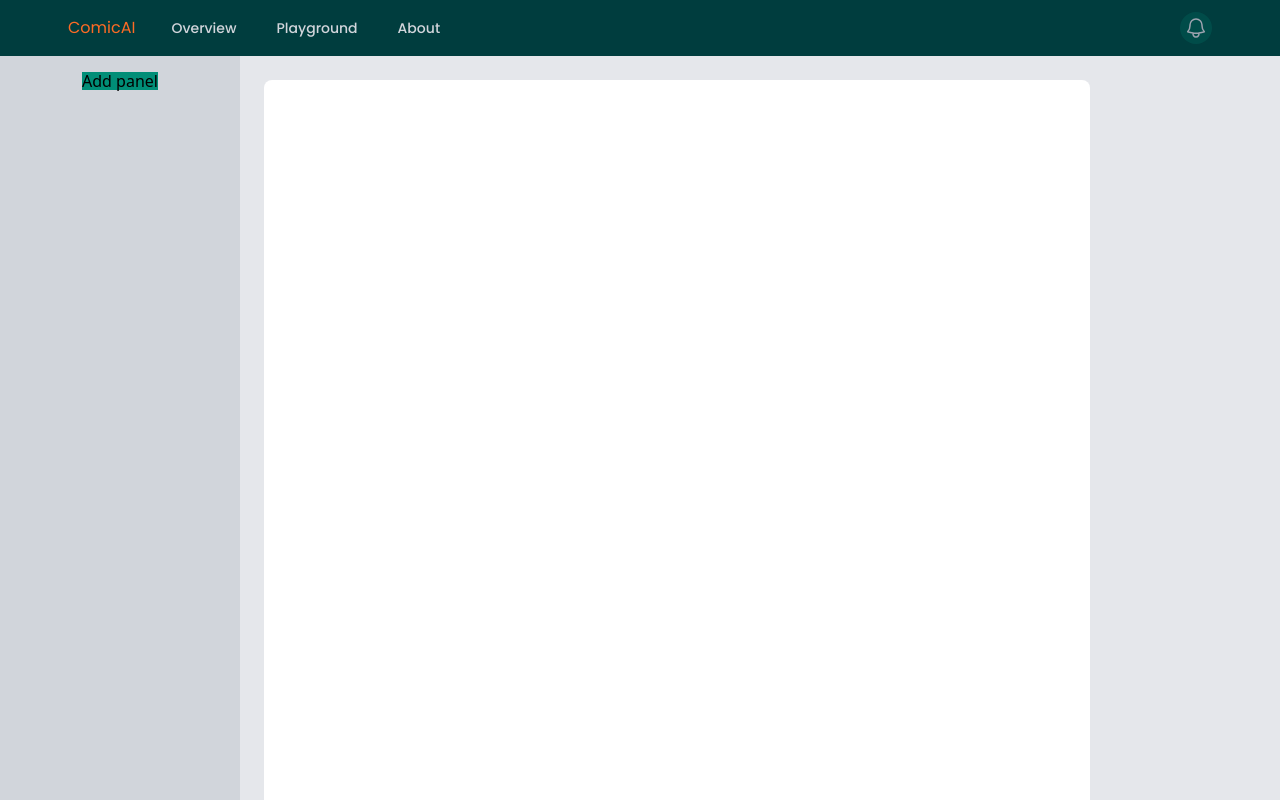
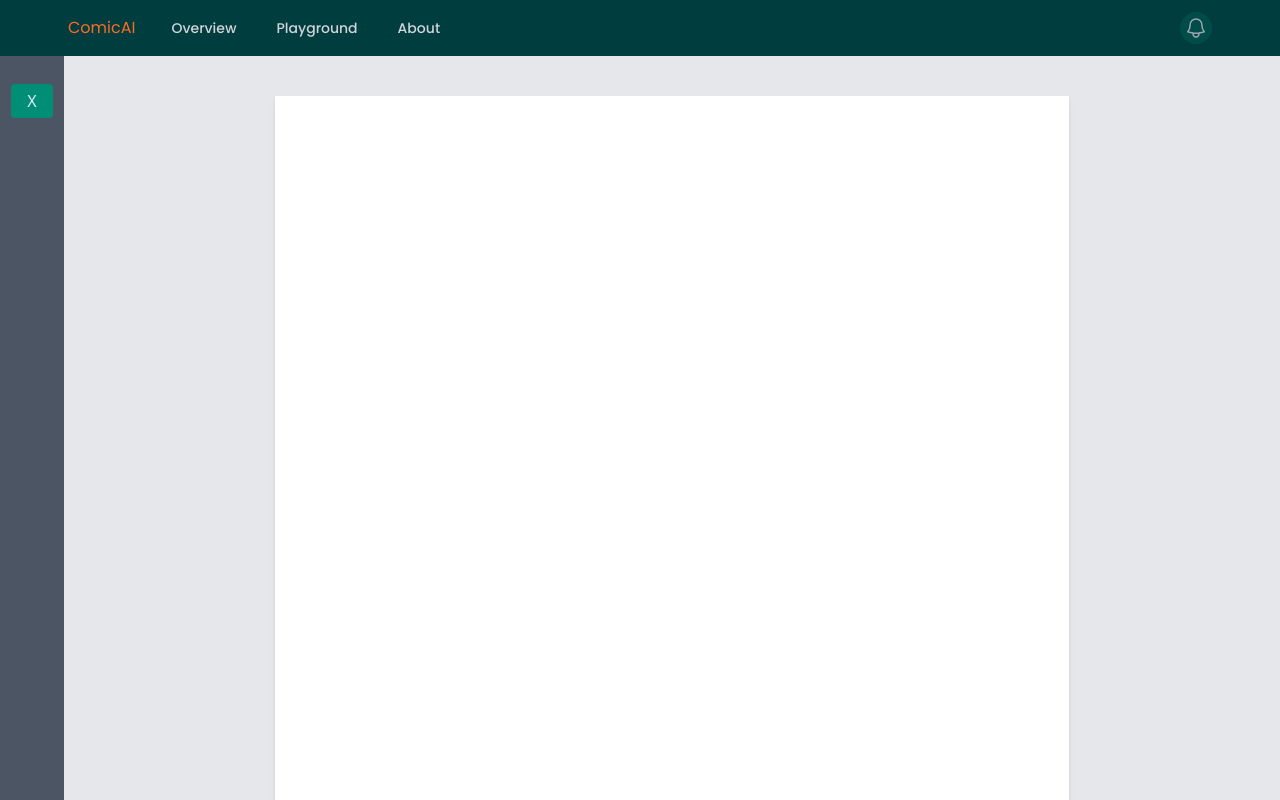
Before and after one commit to KaliKaloo/ComicPal, a React (Vite) app in the folder frontend-site/: page /CreateComicPage in a window 1280 px wide. Built offline with nearby package versions, Linux system fonts and the light colour scheme.

Commit message:
struggling

```diff
--- a/frontend-site/src/components/ui/SecondaryButton.jsx
+++ b/frontend-site/src/components/ui/SecondaryButton.jsx
@@ -2,7 +2,7 @@ import React from 'react'
 
 function SecondaryButton({styles, text, onClick}) {
   return (
-    <button type="button" onClick={onClick} className={`py-3 px-6 font-poppins font-medium text-[18px]  rounded-md ${styles}`}>
+    <button type="button" onClick={onClick} className={`py-3 px-6 font-poppins font-medium text-[18px] rounded-md ${styles}`}>
       {text}
     </button>
     )
--- a/frontend-site/src/pages/CreateComicPage/CreateComicPage.jsx
+++ b/frontend-site/src/pages/CreateComicPage/CreateComicPage.jsx
@@ -1,4 +1,4 @@
-import { useState } from "react";
+import { useEffect, useState } from "react";
 import MainLayout from "../../layout/MainLayout";
 import GeneratePanel from "./GeneratePanel";
 import "./CreateComicPage.css";
@@ -8,25 +8,52 @@ function CreateComicPage() {
   const [panelList, setPanelList] = useState([]);
 
   const onAddBtnClick = (event) => {
-    setPanelList(panelList.concat(<GeneratePanel />));
+    const newList = [...panelList]
+    console.log(newList.length);
+    setPanelList(newList.concat(<GeneratePanel deleteFunc={deletePanel} index={newList.length} />));
   };
+
+  const deletePanel = (i) => {
+    console.log(i)
+
+    const deleteP = [...panelList]
+    console.log(deleteP)
+    deleteP.filter((x, index) => index !== i);
+    // deleteP.splice(0,1)
+    setPanelList(deleteP);
+  };
+
+  useEffect(() => {
+
+  }, []);
 
   return (
     <MainLayout footer="noFooter">
-      <div className={` ${styles.flexStart} h-[calc(100vh-56px)] overflow-auto`}>
-        <div className="w-full flex flex-row ">
-          <div className={`flex-initial w-60 bg-gray-300 p-4 ${styles.flexStart}`}>
-              <button onClick={onAddBtnClick} className="bg-lightGreen">
-                Add panel
-              </button>
+      <div className="bg-gray-200 relative h-[calc(100vh-56px)] overflow-hidden flex">
+        <div
+          className={`sidebar bg-gray-600 text-blue-100 w-16 space-y-6 py-7 px-2 inset-y-0 left-0 relative ${styles.flexStart} `}
+        >
+          <div>
+            <button
+              onClick={onAddBtnClick}
+              className="bg-lightGreen block mb-4 py-2 px-4 rounded"
+            >
+              X
+            </button>
           </div>
+        </div>
+        <div
+          className={`flex justify-center flex-1 md:p-10 p:0 h-[calc(100vh-56px)] overflow-y-auto z-0`}
+        >
+          <div className="shadow-md bg-white md:w-[210mm] w-full h-[297mm] p-4">
 
-          <div className="flex-1 bg-gray-200 p-6 overflow-auto">
-            <div className="rounded-lg bg-white w-[826px] h-[1169px] p-4">
-              {panelList.map((component, index) => (
-                <div key={index}>{component}</div>
-              ))}
-            </div>
+
+            {panelList.map((Comp, index)=>(
+              <div className="absolute z-10" key={index}>
+                 {Comp}
+              </div>
+            ))}
+
           </div>
         </div>
       </div>
--- a/frontend-site/src/pages/CreateComicPage/GeneratePanel.jsx
+++ b/frontend-site/src/pages/CreateComicPage/GeneratePanel.jsx
@@ -1,45 +1,94 @@
 import { useState } from "react";
 import "./CreateComicPage.css";
-import MainButton from "../../components/ui/MainButton";
-import SecondaryButton from "../../components/ui/SecondaryButton";
+import {
+  ArrowRightCircleIcon,
+  TrashIcon,
+  PencilIcon,
+  CheckIcon,
+} from "@heroicons/react/24/outline";
 
-function GeneratePanel() {
+function modal(){
+  return(
+    <div>
+
+    </div>
+  )
+}
+
+function GeneratePanel({deleteFunc, index}) {
   const [prompt, setPrompt] = useState("");
   const [imageURL, setImageURL] = useState("");
+  const [panelClick, setPanelClick] = useState(true);
+  const [editMode, setEditMode] = useState(true);
 
-  const generateImage = async(e) => {
+  const generateImage = async (e) => {
     e.preventDefault();
-    const response = await fetch("http://localhost:3080/image",{
-      method:"POST",
-      headers:{
-        "Content-Type":"application/json"
+    const response = await fetch("http://localhost:3080/image", {
+      method: "POST",
+      headers: {
+        "Content-Type": "application/json",
       },
       body: JSON.stringify({
         prompt: prompt,
-      })
+      }),
     });
     const res = await response.json();
     setImageURL(res.url);
-  }
+  };
 
   return (
-    <div className="grid grid-cols-1 bg-white">
+    <div>
+      {panelClick ?
+      <div className="absolute inset-y-0 right-0 mr-[-3.5rem] z-20 flex shrink-0 grow-0 justify-around gap-4 border-t border-gray-200 bg-white/50 p-2.5 shadow-lg backdrop-blur-lg dark:border-slate-600/60 dark:bg-slate-800/50  top-2/4 -translate-y-2/4 min-h-[auto] min-w-[44px] flex-col rounded-lg border
+      ">
+        {editMode ? <CheckIcon
+          className="h-6 w-6 hover:cursor-pointer p-1"
+          onClick={() => setEditMode(false)}
+        />
+        :
+        <PencilIcon
+        className="h-6 w-6 hover:cursor-pointer p-1"
+        onClick={() => setEditMode(true)}
+        />}
 
+        <TrashIcon
+          className="h-6 w-6hover:cursor-pointer p-1"
+          onClick={() => deleteFunc(index)}
+        />
+      </div>
+      :
+      <></>
+      }
+
+      <div className="border border-black overflow-hidden bg-gray-100 w-[400px] h-[200px] resize" onClick={()=>setPanelClick(true)}>
         {imageURL.length > 0 ? (
-          <img src={imageURL} alt="" className="result-image"></img>
+            <img src={imageURL} alt="" className="object-cover w-full h-full"></img>
         ) : (
-          <></>
+          <div></div>
         )}
+      {editMode ?
       <div>
-        <input
-          className="text-center font-poppins"
-          onChange={(e) => setPrompt(e.target.value)}
-          placeholder="Type a prompt..."
-        />
-        <SecondaryButton styles="my-6 outline outline-2 outline-lightGreen" onClick={generateImage} text="Generate" />
+        <div className="absolute inset-x-0 bottom-0 mb-1 bg-white bg-opacity-90 rounded-lg w-[85%] mx-auto h-6 flex flex-row">
+          <input
+            className="text-center bg-transparent font-poppins text-sm rounded-md mx-auto w-[85%] focus:outline-none"
+            value={prompt}
+            onChange={(e) => setPrompt(e.target.value)}
+            placeholder="Type a prompt..."
+          />
+          <ArrowRightCircleIcon
+            className="h-6 w-6 mr-2 hover:cursor-pointer text-lightGreen"
+            onClick={generateImage}
+            aria-hidden="true"
+          />
+        </div>
       </div>
+      :
+        <></>
+      }
 
+      </div>
     </div>
+
   );
 }
 
```
